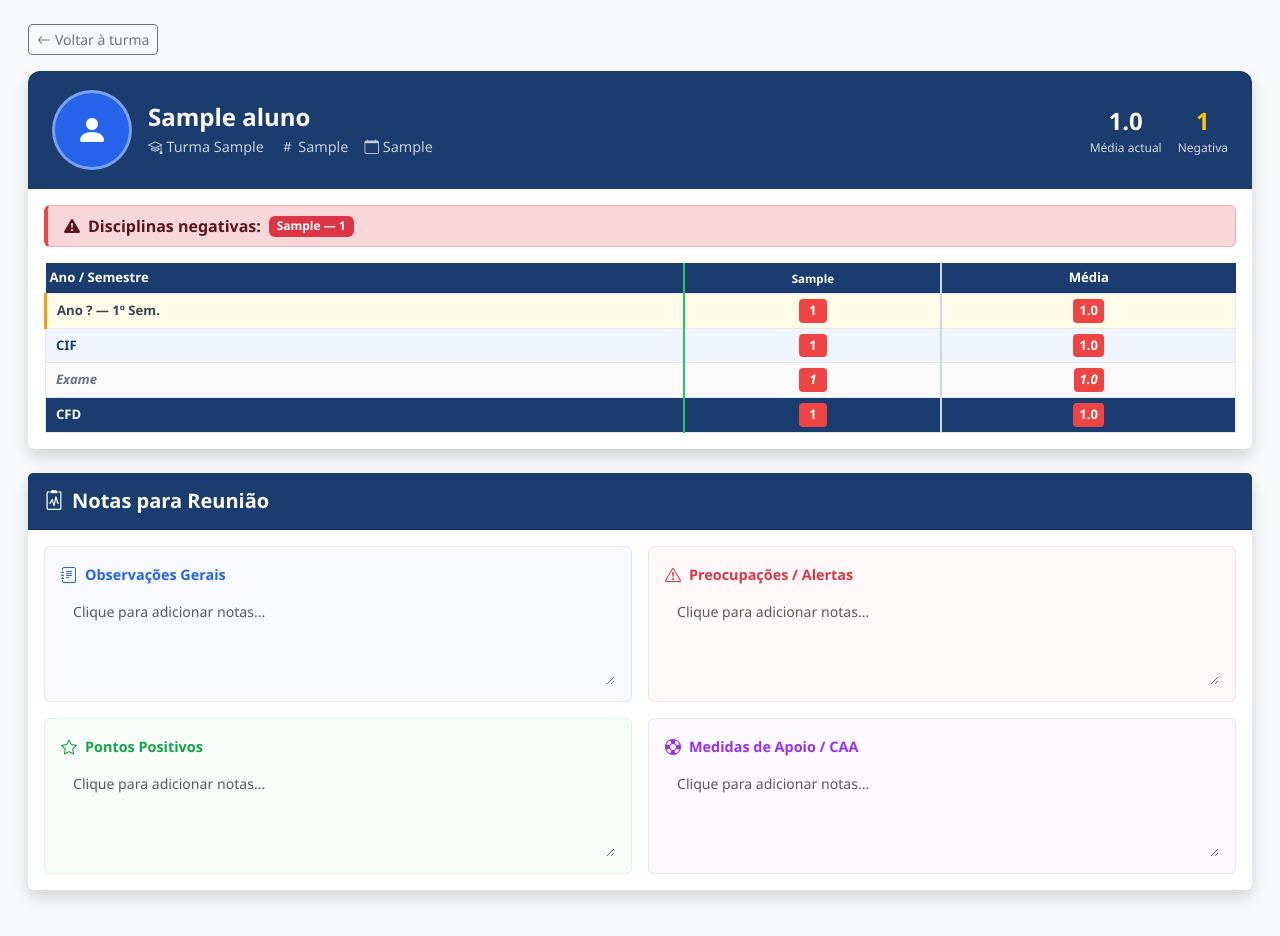
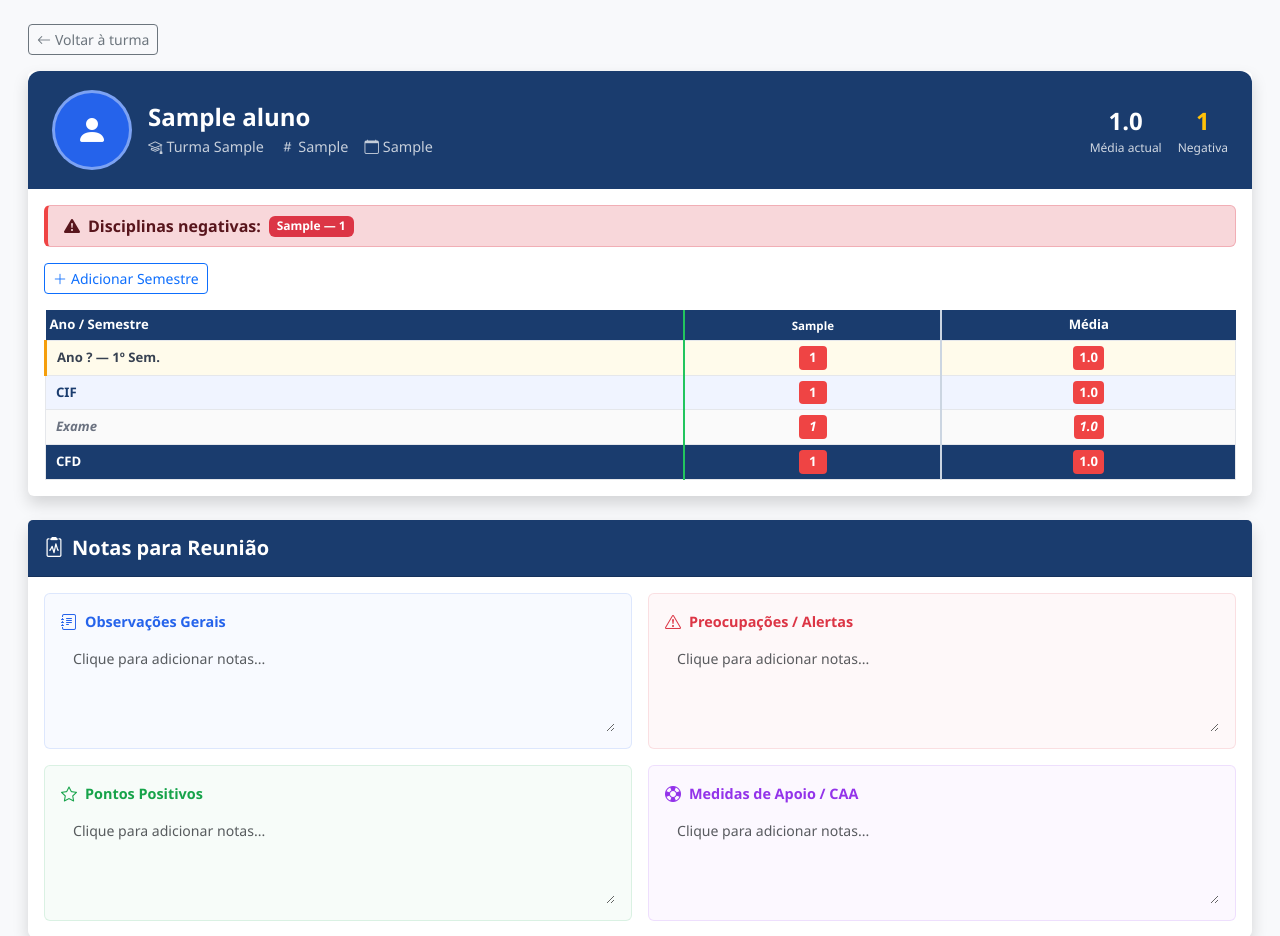
Before and after one commit to macoutinho-hub/portal-avaliacao, a Flask app: page /aluno/1 in a window 1280 px wide. Shown: the part 56-992 px from the top of the page. Before the commit the page ends 962 px from the top, so only its background shows below. Run offline with Flask 3, Linux system fonts and the light colour scheme; a user stored in the database is signed in; tables that the repository leaves empty hold one stand-in row (values such as "Sample post").

Commit message:
adicionar semestre manual no perfil do aluno

```diff
--- a/app.py
+++ b/app.py
@@ -620,6 +620,75 @@ def aluno(aluno_id):
                            categorias_reuniao=CATEGORIAS_REUNIAO,
                            pode_editar=pode_editar)
 
+# ─── Adicionar semestre manual ────────────────────────────────────────────────
+
+@app.route("/aluno/<int:aluno_id>/adicionar-semestre", methods=["POST"])
+@login_required
+def adicionar_semestre(aluno_id):
+    db = get_db()
+    a = db.execute("SELECT * FROM alunos WHERE id=?", (aluno_id,)).fetchone()
+    if not a:
+        flash("Aluno não encontrado.", "danger")
+        return redirect(url_for("dashboard"))
+    turmas_user = [base_turma(t) for t in (session.get("turma") or "").split(",")]
+    if session["role"] != "admin" and base_turma(a["turma"]) not in turmas_user:
+        flash("Sem permissão.", "danger")
+        return redirect(url_for("dashboard"))
+
+    ano_letivo = request.form.get("ano_letivo", "").strip()
+    semestre   = int(request.form.get("semestre", 1))
+    n_discs    = int(request.form.get("n_discs", 0))
+
+    if not ano_letivo:
+        flash("Ano letivo obrigatório.", "danger")
+        return redirect(url_for("aluno", aluno_id=aluno_id))
+
+    # Garantir que existe registo do aluno para este ano letivo
+    existe = db.execute(
+        "SELECT id FROM alunos WHERE numero=? AND ano_letivo=?", (a["numero"], ano_letivo)
+    ).fetchone()
+    if not existe:
+        db.execute(
+            "INSERT OR IGNORE INTO alunos (numero, nome, turma, ano_letivo) VALUES (?,?,?,?)",
+            (a["numero"], a["nome"], a["turma"], ano_letivo)
+        )
+        db.commit()
+        existe = db.execute(
+            "SELECT id FROM alunos WHERE numero=? AND ano_letivo=?", (a["numero"], ano_letivo)
+        ).fetchone()
+
+    aluno_id_ano = existe["id"]
+    guardadas = 0
+
+    for i in range(n_discs):
+        disc  = request.form.get(f"disc_{i}", "").strip()
+        nota_s = request.form.get(f"nota_{i}", "").strip()
+        if not disc or not nota_s:
+            continue
+        try:
+            nota = float(nota_s)
+            if not (0 <= nota <= 20): continue
+        except ValueError:
+            continue
+
+        ex = db.execute(
+            "SELECT id FROM notas WHERE aluno_id=? AND disciplina=? AND periodo=?",
+            (aluno_id_ano, disc, semestre)
+        ).fetchone()
+        if ex:
+            db.execute("UPDATE notas SET nota=? WHERE id=?", (nota, ex["id"]))
+        else:
+            db.execute(
+                "INSERT INTO notas (aluno_id, disciplina, periodo, nota) VALUES (?,?,?,?)",
+                (aluno_id_ano, disc, semestre, nota)
+            )
+        guardadas += 1
+
+    db.commit()
+    flash(f"✓ {guardadas} nota(s) guardada(s) para {ano_letivo} {semestre}º Semestre.", "success")
+    return redirect(url_for("aluno", aluno_id=aluno_id))
+
+
 # ─── Notas de reunião ─────────────────────────────────────────────────────────
 
 CATEGORIAS_REUNIAO = [
--- a/templates/aluno.html
+++ b/templates/aluno.html
@@ -90,8 +90,15 @@
 
     <!-- Tabela principal -->
     <div class="p-3">
+      {% if pode_editar %}
+      <div class="mb-3">
+        <button class="btn btn-sm btn-outline-primary" data-bs-toggle="modal" data-bs-target="#modal-add-semestre">
+          <i class="bi bi-plus-lg me-1"></i>Adicionar Semestre
+        </button>
+      </div>
+      {% endif %}
       {% if not todas_disciplinas %}
-      <p class="text-muted text-center py-4">Sem notas registadas.</p>
+      <p class="text-muted text-center py-4">Sem notas registadas. Use o botão acima para adicionar.</p>
       {% else %}
       <div class="table-responsive">
         <table class="tabela-perfil">
@@ -199,6 +206,59 @@
 
 </div>
 {% endblock %}
+
+<!-- ── Modal: Adicionar Semestre ─────────────────────────────────────────── -->
+{% if pode_editar %}
+<div class="modal fade" id="modal-add-semestre" tabindex="-1">
+  <div class="modal-dialog modal-xl modal-dialog-scrollable">
+    <div class="modal-content">
+      <div class="modal-header" style="background:#1a3c6e; color:white">
+        <h5 class="modal-title"><i class="bi bi-plus-lg me-2"></i>Adicionar Semestre</h5>
+        <button type="button" class="btn-close btn-close-white" data-bs-dismiss="modal"></button>
+      </div>
+      <form method="post" action="{{ url_for('adicionar_semestre', aluno_id=aluno.id) }}">
+        <div class="modal-body">
+          <div class="row g-3 mb-4">
+            <div class="col-md-5">
+              <label class="form-label fw-semibold">Ano Letivo</label>
+              <input type="text" name="ano_letivo" class="form-control" placeholder="ex: 2023/2024" required>
+            </div>
+            <div class="col-md-4">
+              <label class="form-label fw-semibold">Semestre</label>
+              <select name="semestre" class="form-select">
+                <option value="1">1º Semestre</option>
+                <option value="2">2º Semestre</option>
+              </select>
+            </div>
+          </div>
+          <p class="text-muted mb-2" style="font-size:.85rem">Preencha só as disciplinas com nota. Deixe em branco as que não se aplicam.</p>
+          <div class="row g-2">
+            {% for disc in todas_disciplinas %}
+            <div class="col-6 col-md-4 col-lg-3">
+              <label class="form-label mb-1" style="font-size:.8rem; font-weight:600">{{ abreviaturas.get(disc, disc[:12]) }}</label>
+              <input type="number" name="nota_{{ loop.index0 }}" class="form-control form-control-sm"
+                     placeholder="—" min="0" max="20" step="1"
+                     data-disc="{{ disc }}">
+            </div>
+            {% endfor %}
+          </div>
+          <!-- Campo oculto com nomes das disciplinas -->
+          {% for disc in todas_disciplinas %}
+          <input type="hidden" name="disc_{{ loop.index0 }}" value="{{ disc }}">
+          {% endfor %}
+          <input type="hidden" name="n_discs" value="{{ todas_disciplinas|length }}">
+        </div>
+        <div class="modal-footer">
+          <button type="button" class="btn btn-secondary" data-bs-dismiss="modal">Cancelar</button>
+          <button type="submit" class="btn btn-primary">
+            <i class="bi bi-save me-1"></i>Guardar Notas
+          </button>
+        </div>
+      </form>
+    </div>
+  </div>
+</div>
+{% endif %}
 
 {% block extra_js %}
 <script>
```
